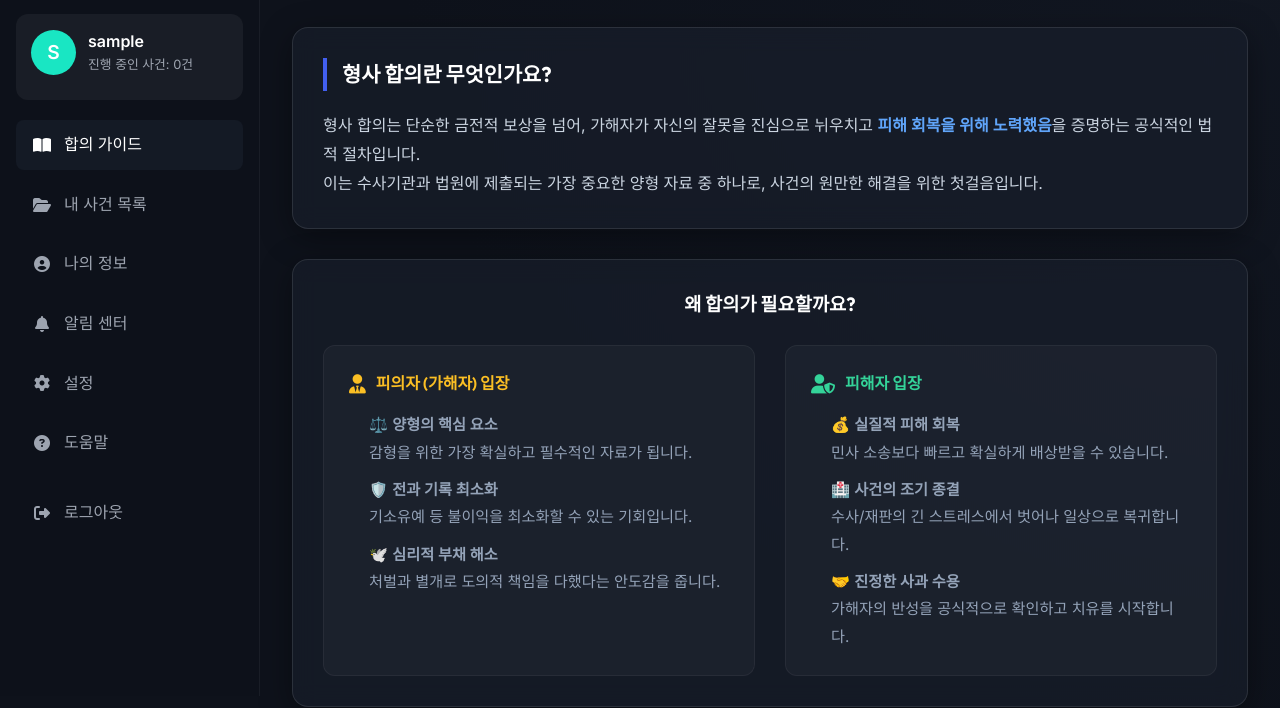
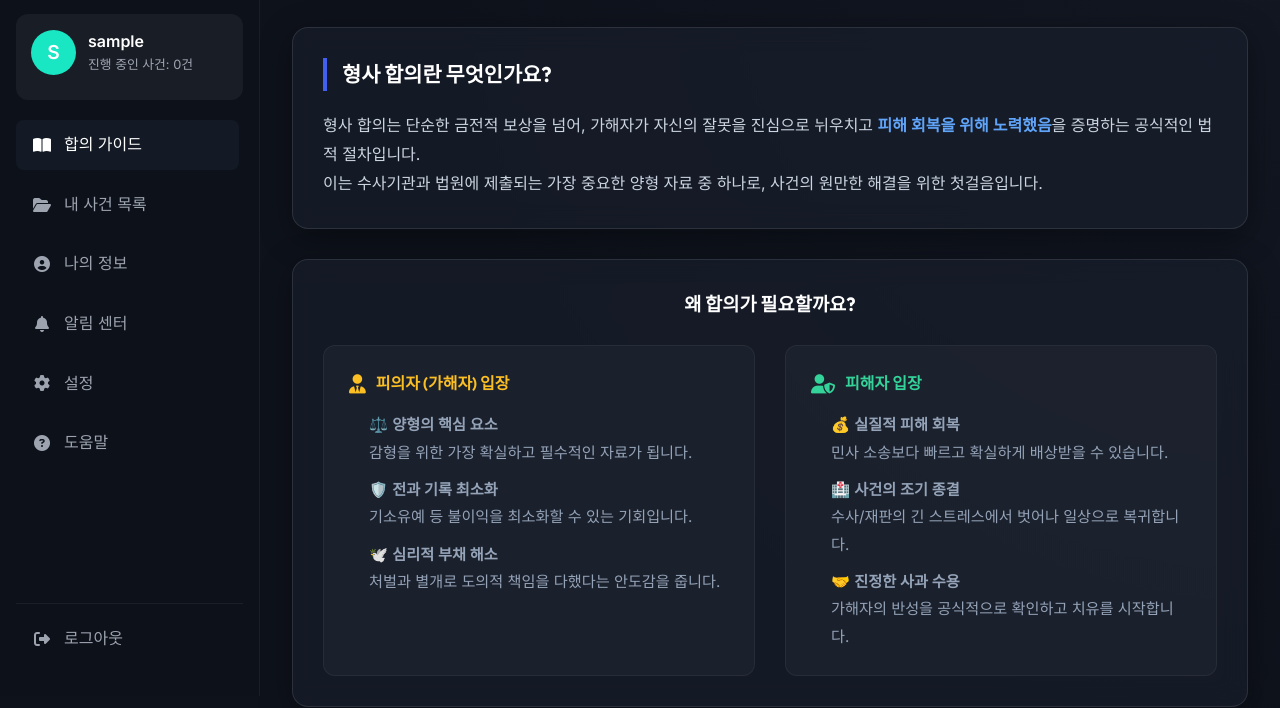
Before and after one commit to dulee2094/settlement33, a website: page dashboard.html in a window 1280 px wide. Shown: the part 104-812 px from the top of the page. Drawn offline with Linux system fonts and the light colour scheme; no server answers; sample sign-in values are in the browser's storage.

Commit message:
Add files via upload

```diff
--- a/dashboard.html
+++ b/dashboard.html
@@ -119,12 +119,15 @@
                     <i class="fas fa-question-circle"></i>
                     <span>도움말</span>
                 </div>
-                <div style="flex: 1;"></div>
+            </nav>
+
+            <!-- 로그아웃 - 항상 하단 고정 -->
+            <div class="sidebar-logout">
                 <div class="nav-item" onclick="logout()">
                     <i class="fas fa-sign-out-alt"></i>
                     <span>로그아웃</span>
                 </div>
-            </nav>
+            </div>
         </aside>
 
         <!-- Main Content -->
--- a/style.css
+++ b/style.css
@@ -535,6 +535,7 @@ footer {
     position: fixed;
     height: 100vh;
     z-index: 100;
+    overflow: hidden; /* 사이드바 자체는 넘침 숨김 */
 }
 
 .sidebar .logo {
@@ -546,6 +547,39 @@ footer {
     display: flex;
     flex-direction: column;
     gap: 10px;
+    flex: 1;              /* 남은 공간을 모두 차지 */
+    min-height: 0;        /* Flexbox 내에서 스크롤이 작동하기 위해 필수 */
+    overflow-y: auto;     /* 메뉴가 넘칠 때 세로 스크롤 */
+    overflow-x: hidden;
+    padding-right: 4px;   /* 스크롤바 공간 확보 */
+    /* 스크롤바 스타일 (Webkit 계열) */
+    scrollbar-width: thin;
+    scrollbar-color: hsla(0, 0%, 100%, 0.15) transparent;
+}
+
+.nav-links::-webkit-scrollbar {
+    width: 4px;
+}
+
+.nav-links::-webkit-scrollbar-track {
+    background: transparent;
+}
+
+.nav-links::-webkit-scrollbar-thumb {
+    background: hsla(0, 0%, 100%, 0.15);
+    border-radius: 4px;
+}
+
+.nav-links::-webkit-scrollbar-thumb:hover {
+    background: hsla(0, 0%, 100%, 0.3);
+}
+
+/* 로그아웃 버튼 - 사이드바 최하단 고정 */
+.sidebar-logout {
+    flex-shrink: 0;       /* 줄어들지 않도록 고정 */
+    padding-top: 10px;
+    border-top: 1px solid hsla(0, 0%, 100%, 0.06);
+    margin-top: 8px;
 }
 
 .nav-item {
```
Also changed, not shown: case_detail.html (+5 -2 lines), index.html (+17 -1 lines).
